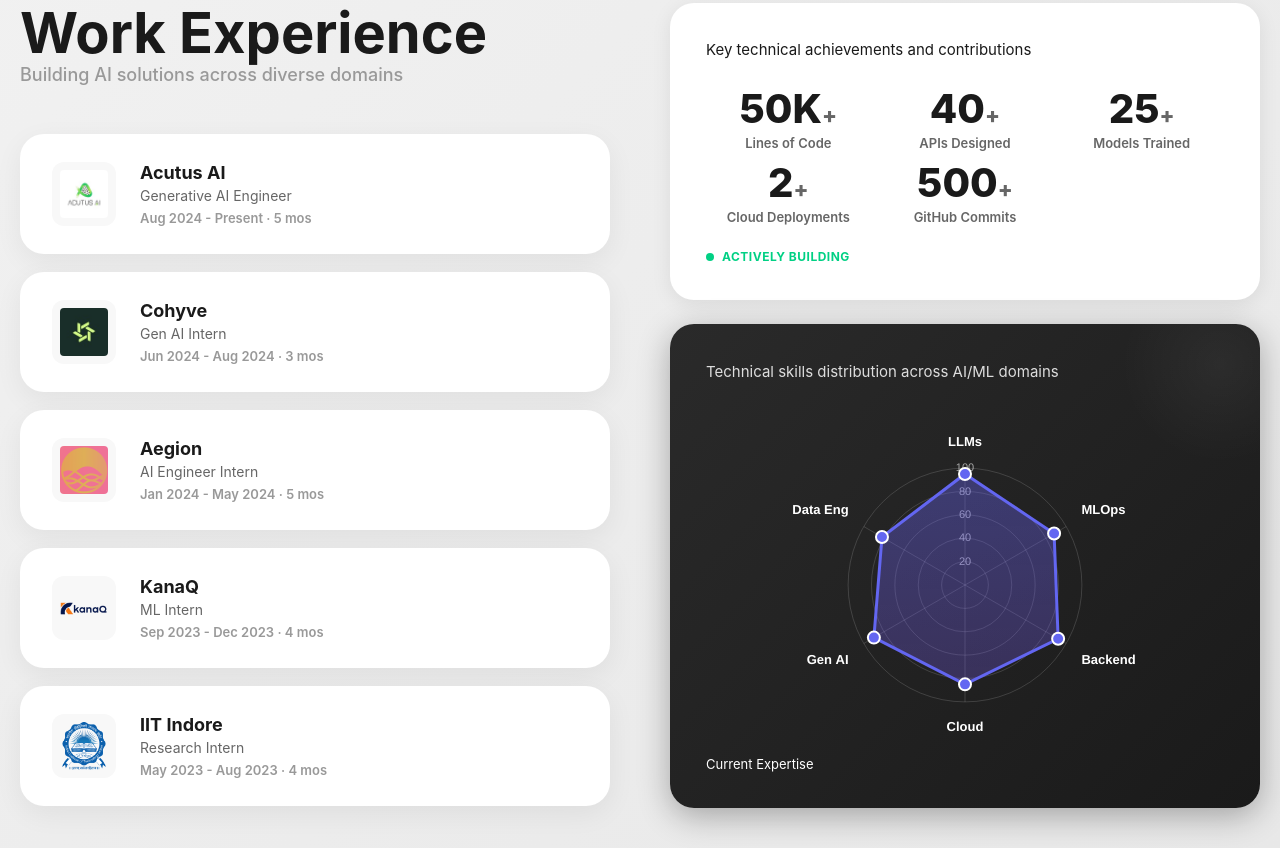
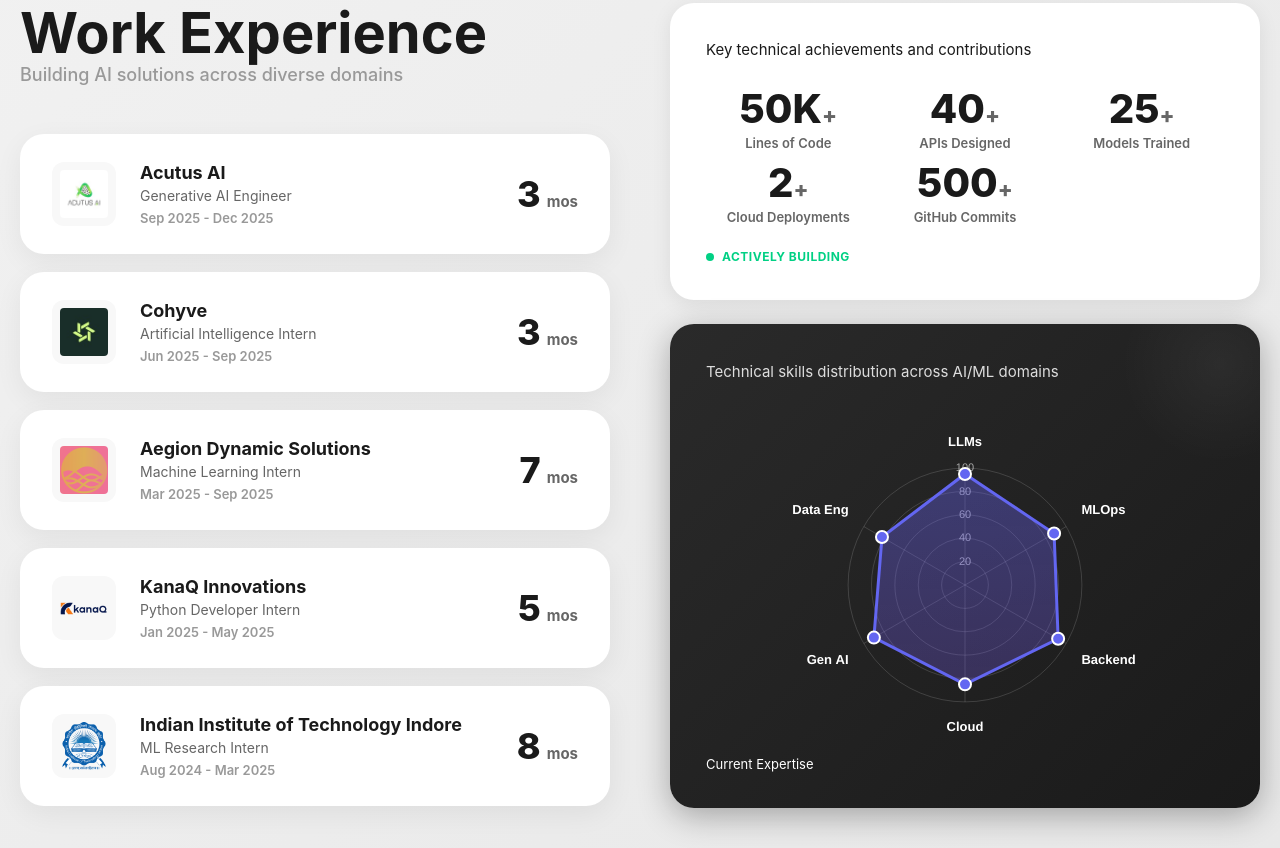
Before and after one commit to uddithmachiraju/uddithmachiraju.github.io, a plain HTML site: page index.html in a window 1280 px wide. Shown: the part 1074-1922 px from the top of the page. Drawn offline with nearby package versions, Linux system fonts and the light colour scheme.

Commit message:
Updated portfolio

```diff
--- a/css/styles.css
+++ b/css/styles.css
@@ -859,6 +859,10 @@ body {
     gap: 24px;
 }
 
+.company-right { flex: 0 0 80px; text-align: right }
+.company-number { font-size: clamp(18px, 4vw, 36px); font-weight:800; color:#1a1a1a }
+.company-unit { font-size: 15px; font-weight:700; color:#666; margin-left:6px }
+
 .company-card:hover { transform: translateY(-4px); box-shadow: 0 12px 40px rgba(0,0,0,0.15) }
 
 .company-logo { width:64px; height:64px; border-radius:12px; object-fit:contain; flex-shrink:0; background:#f8f8f8; padding:8px }
@@ -903,7 +907,8 @@ body {
 @media (max-width: 640px) {
     .experience-container { margin: 20px auto; padding: 0 14px }
     .section-title { font-size: 32px; margin-bottom: 24px }
-    .company-card { padding: 20px 24px; gap: 16px }
+    .company-card { padding: 20px 24px; gap: 12px }
+    .company-right { flex: 0 0 64px }
     .company-logo { width:54px; height:54px }
     .metrics-card { padding: 24px }
     .skills-grid { grid-template-columns: 1fr }
--- a/index.html
+++ b/index.html
@@ -9,7 +9,7 @@
 <body>
     <nav class="navbar">
         <div class="nav-container">
-            <div class="nav-logo">Sanjay Uddith</div>
+            <div class="nav-logo">Sanjay</div>
             <ul class="nav-menu">
                 <li class="nav-item"><a href="#home" class="nav-link active">Home</a></li>
                 <li class="nav-item"><a href="#experience" class="nav-link">Experience</a></li>
@@ -164,7 +164,10 @@
                             <div class="company-info">
                                 <div class="company-name">Acutus AI</div>
                                 <div class="company-role">Generative AI Engineer</div>
-                                <div class="company-duration">Aug 2024 - Present · 5 mos</div>
+                                <div class="company-duration">Sep 2025 - Dec 2025</div>
+                            </div>
+                            <div class="company-right">
+                                <div class="company-number" data-value="3"><span class="company-number-value">3</span><span class="company-unit">mos</span></div>
                             </div>
                         </div>
 
@@ -172,35 +175,47 @@
                             <img src="assets/cohyve_logo.jpeg" alt="Cohyve" class="company-logo">
                             <div class="company-info">
                                 <div class="company-name">Cohyve</div>
-                                <div class="company-role">Gen AI Intern</div>
-                                <div class="company-duration">Jun 2024 - Aug 2024 · 3 mos</div>
+                                <div class="company-role">Artificial Intelligence Intern</div>
+                                <div class="company-duration">Jun 2025 - Sep 2025</div>
+                            </div>
+                            <div class="company-right">
+                                <div class="company-number" data-value="3"><span class="company-number-value">3</span><span class="company-unit">mos</span></div>
                             </div>
                         </div>
 
                         <div class="stat-card company-card">
                             <img src="assets/Aegion.png" alt="Aegion" class="company-logo">
                             <div class="company-info">
-                                <div class="company-name">Aegion</div>
-                                <div class="company-role">AI Engineer Intern</div>
-                                <div class="company-duration">Jan 2024 - May 2024 · 5 mos</div>
+                                <div class="company-name">Aegion Dynamic Solutions</div>
+                                <div class="company-role">Machine Learning Intern</div>
+                                <div class="company-duration">Mar 2025 - Sep 2025</div>
+                            </div>
+                            <div class="company-right">
+                                <div class="company-number" data-value="7"><span class="company-number-value">7</span><span class="company-unit">mos</span></div>
                             </div>
                         </div>
 
                         <div class="stat-card company-card">
                             <img src="assets/KanaQ-Logo.png" alt="KanaQ" class="company-logo">
                             <div class="company-info">
-                                <div class="company-name">KanaQ</div>
-                                <div class="company-role">ML Intern</div>
-                                <div class="company-duration">Sep 2023 - Dec 2023 · 4 mos</div>
+                                <div class="company-name">KanaQ Innovations</div>
+                                <div class="company-role">Python Developer Intern</div>
+                                <div class="company-duration">Jan 2025 - May 2025</div>
+                            </div>
+                            <div class="company-right">
+                                <div class="company-number" data-value="5"><span class="company-number-value">5</span><span class="company-unit">mos</span></div>
                             </div>
                         </div>
 
                         <div class="stat-card company-card">
                             <img src="assets/IITI_Logo.png" alt="IIT Indore" class="company-logo">
                             <div class="company-info">
-                                <div class="company-name">IIT Indore</div>
-                                <div class="company-role">Research Intern</div>
-                                <div class="company-duration">May 2023 - Aug 2023 · 4 mos</div>
+                                <div class="company-name">Indian Institute of Technology Indore</div>
+                                <div class="company-role">ML Research Intern</div>
+                                <div class="company-duration">Aug 2024 - Mar 2025</div>
+                            </div>
+                            <div class="company-right">
+                                <div class="company-number" data-value="8"><span class="company-number-value">8</span><span class="company-unit">mos</span></div>
                             </div>
                         </div>
                     </div>
--- a/js/script.js
+++ b/js/script.js
@@ -283,6 +283,37 @@ document.addEventListener('DOMContentLoaded', () => {
         }, 16);
     };
 
+    // Animate company-month badges (updates the inner `.company-number-value`)
+    const animateCompanyBadge = (el, duration = 1200) => {
+        const dataVal = el.getAttribute('data-value');
+        const target = dataVal ? (parseInt(dataVal.replace(/[^0-9]/g, ''), 10) || 0) : (parseInt(el.textContent.replace(/[^0-9]/g, ''), 10) || 0);
+        const valueSpan = el.querySelector('.company-number-value');
+        const start = 0;
+        const startTime = performance.now();
+
+        const step = (now) => {
+            const progress = Math.min((now - startTime) / duration, 1);
+            const current = Math.floor(progress * (target - start) + start);
+
+            if (valueSpan) {
+                valueSpan.textContent = current;
+            } else {
+                // fallback: replace text node while preserving unit span
+                const unit = el.querySelector('.company-unit');
+                if (unit) {
+                    el.textContent = current;
+                    el.appendChild(unit);
+                } else {
+                    el.textContent = current;
+                }
+            }
+
+            if (progress < 1) requestAnimationFrame(step);
+        };
+
+        requestAnimationFrame(step);
+    };
+
     // Trigger counter animations when elements are visible
     const observerOptions = {
         threshold: 0.5,
@@ -317,6 +348,9 @@ document.addEventListener('DOMContentLoaded', () => {
                     else if (text.includes('+')) suffix = '+';
 
                     animateCounter(entry.target, targetValue, 0, suffix);
+                } else if (entry.target.classList.contains('company-number')) {
+                    const el = entry.target;
+                    animateCompanyBadge(el, 1000);
                 }
             }
         });
@@ -325,10 +359,12 @@ document.addEventListener('DOMContentLoaded', () => {
     const statNumber = document.querySelector('.stat-number');
     const metricNumbers = document.querySelectorAll('.metric-number');
     const experienceNumber = document.querySelector('.experience-number');
+    const companyNumbers = document.querySelectorAll('.company-number');
 
     if (statNumber) observer.observe(statNumber);
     metricNumbers.forEach(metric => observer.observe(metric));
     if (experienceNumber) observer.observe(experienceNumber);
+    companyNumbers.forEach(cn => observer.observe(cn));
 
     // Typing effect for mission badge (optional enhancement)
     const missionBadge = document.querySelector('.mission-badge');
```
